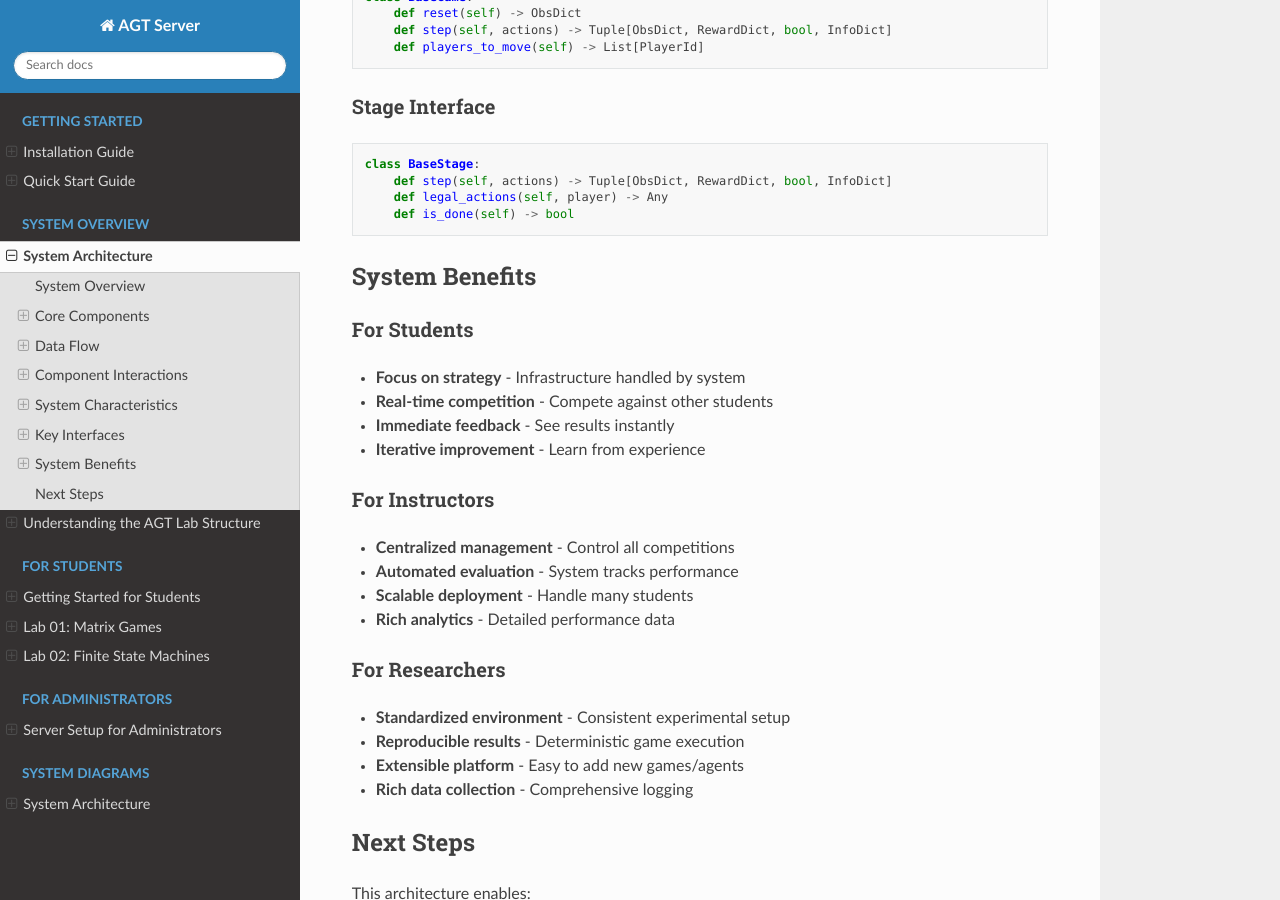
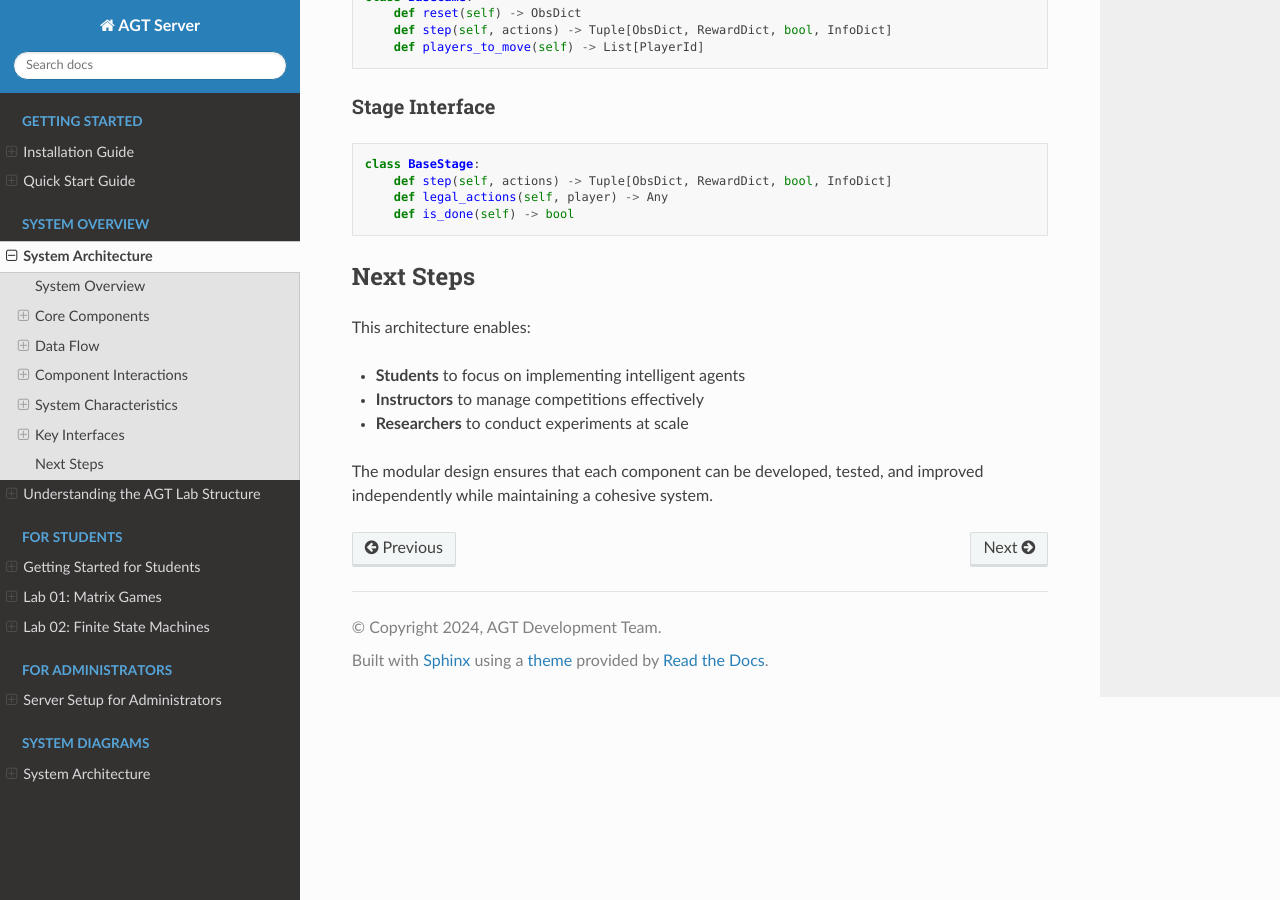
Before and after one commit to masonhgn/agt_server, a Sphinx documentation site: the page built from docs/overview/architecture.md, in a window 1280 px wide and 900 px high, scrolled down 4868 px. Built offline with Sphinx 7.4.7 and the Read the Docs theme 3.1.0, drawn with Linux system fonts in a browser that asks for light colours; pages that are not in the unit, such as notebooks, are missing from menus.

Commit message:
architecture improvement (docs)

````diff
--- a/docs/overview/architecture.md
+++ b/docs/overview/architecture.md
@@ -185,26 +185,6 @@ class BaseStage:
     def is_done(self) -> bool
 ```
 
-## System Benefits
-
-### For Students
-- **Focus on strategy** - Infrastructure handled by system
-- **Real-time competition** - Compete against other students
-- **Immediate feedback** - See results instantly
-- **Iterative improvement** - Learn from experience
-
-### For Instructors
-- **Centralized management** - Control all competitions
-- **Automated evaluation** - System tracks performance
-- **Scalable deployment** - Handle many students
-- **Rich analytics** - Detailed performance data
-
-### For Researchers
-- **Standardized environment** - Consistent experimental setup
-- **Reproducible results** - Deterministic game execution
-- **Extensible platform** - Easy to add new games/agents
-- **Rich data collection** - Comprehensive logging
-
 ## Next Steps
 
 This architecture enables:
````
